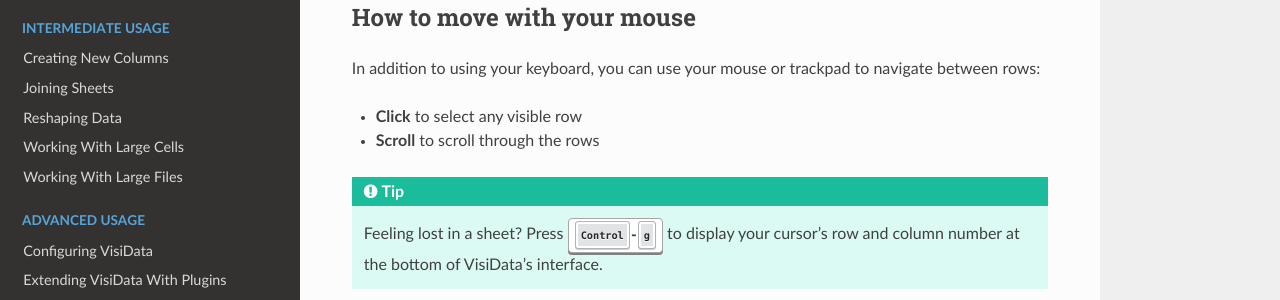
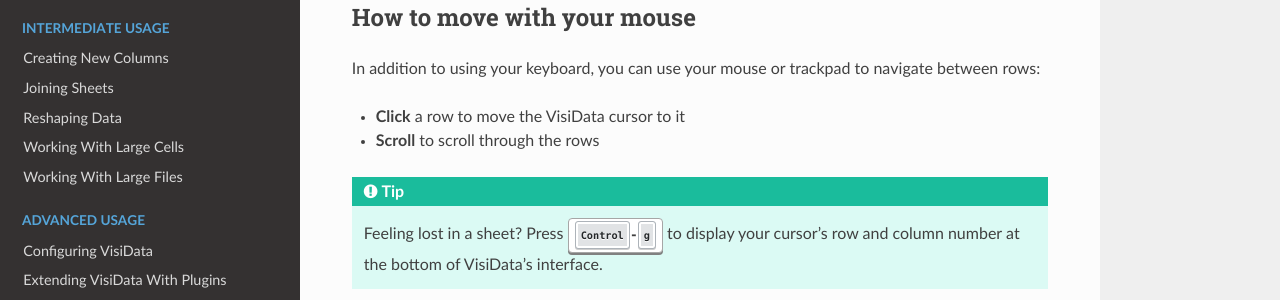
Before and after one commit to jsvine/intro-to-visidata, a Sphinx documentation site: the page built from docs/basics/navigating-visidata.rst, in a window 1280 px wide and 900 px high, scrolled down 2849 px. Shown: the part 422-722 px from the top of the window. Built offline with Sphinx 7.4.7 and the Read the Docs theme 2.0.0, drawn with Linux system fonts in a browser that asks for light colours.

Commit message:
Fix characterization of what mouse-clicking does
(It moves the VisiData cursor, but does not select the row.)

```diff
--- a/docs/basics/navigating-visidata.rst
+++ b/docs/basics/navigating-visidata.rst
@@ -119,7 +119,7 @@
 
 In addition to using your keyboard, you can use your mouse or trackpad to navigate between rows:
 
-- **Click** to select any visible row
+- **Click** a row to move the VisiData cursor to it
 - **Scroll** to scroll through the rows
 
 .. tip::
```
